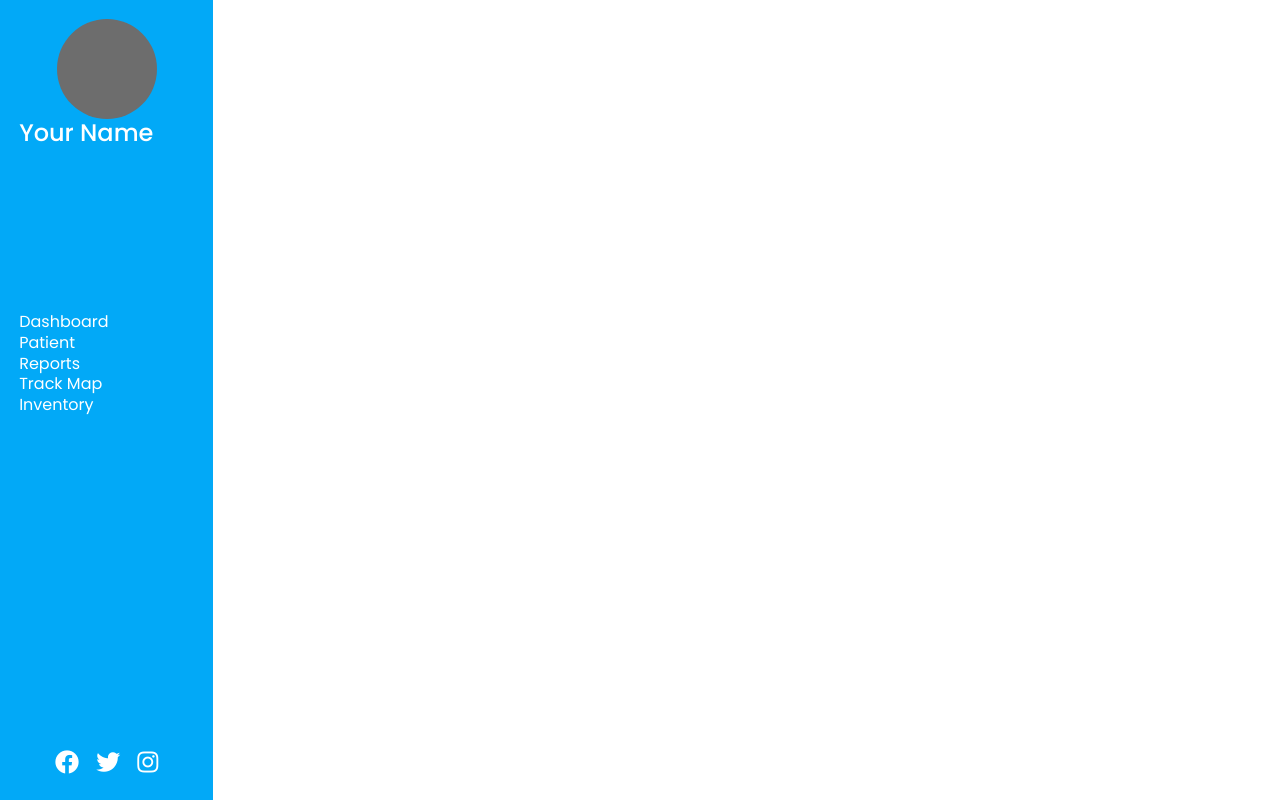
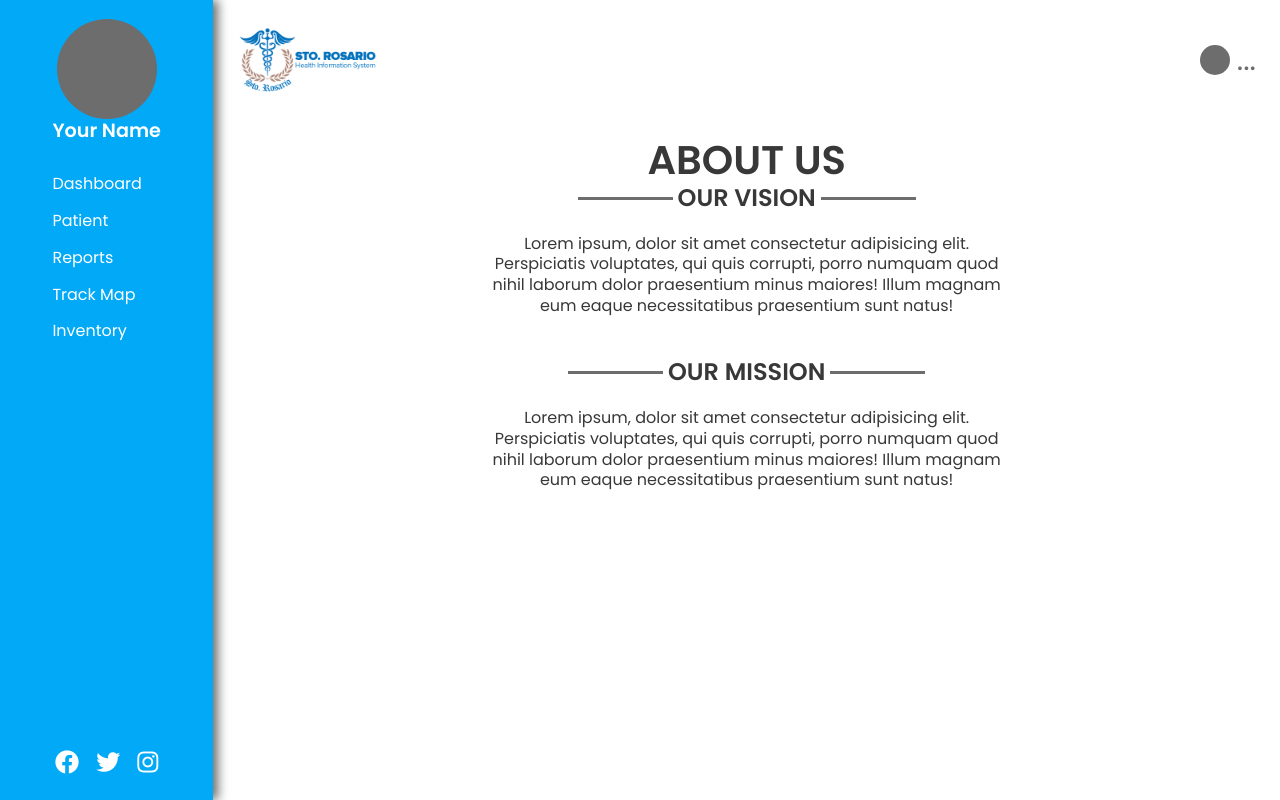
Before and after one commit to DevSelwynJay/capstone-project, a PHP site: page /about.html in a window 1280 px wide. Run offline with PHP 8.4, Linux system fonts and the light colour scheme; some libraries are stand-ins or nearby versions.

Commit message:
need to add icons

```diff
--- a/about.html
+++ b/about.html
@@ -17,17 +17,16 @@
     <title>About</title>
 </head>
 <body>
-
     <section class="about">
         <div class="container-fluid">
             <div class="row">
-                <div class="col-sm-2">
+                <div class="col-12 col-xs-12 col-sm-12 col-md-12 col-lg-2">
                    <div class="inner-sidenav">
+                    <div class="spacer">
                     <div class="profile">
                         <div class="profile-img"></div>
                         <h4>Your Name</h4>
                     </div>
-
                     <ul class="menu">
                         <li><a href="">Dashboard</a></li>
                         <li><a href="">Patient</a></li>
@@ -35,11 +34,7 @@
                         <li><a href="">Track Map</a></li>
                         <li><a href="">Inventory</a></li>
                     </ul>
-
-                    <div class="spacer">
-
                     </div>
-
                     <div class="social-media-links">
                         <i class="fab fa-facebook"></i>
                         <i class="fab fa-twitter"></i>
@@ -47,14 +42,49 @@
                     </div>
                    </div>
                 </div>
-                <div class="col-sm-10">
-                    <div>
-                        <span>Image</span>
+                <div class="col-12 col-xs-12 col-sm-12 col-md-12 col-lg-10">
+                    <div class="inner-page-content">
+                        <div class="col-sm-12">
+                        <div class="inner-page-nav">
+                            <div class="logo">
+                                <img src="img/HIS logo blue.png" alt="">
+                            </div>
+                            <div class="settings">
+                                <div class="circle"></div>
+                                <div class="dropdown-settings">
+                                    <span>...</span>
+                                </div>
+                            </div>
+                        </div>
+                        </div>
+                        <div class="col-sm-12">
+                            <div class="content">
+                            <h1>About Us</h1>
+                            <div>
+                                <div class="heading-holder">
+                                    <div class="line"></div>
+                                    <h2>our vision</h2>
+                                    <div class="line"></div>
+                                </div>
+                            </div>
+                            <br>
+                            <p>Lorem ipsum, dolor sit amet consectetur adipisicing elit. Perspiciatis voluptates, qui quis corrupti, porro numquam quod nihil laborum dolor praesentium minus maiores! Illum magnam eum eaque necessitatibus praesentium sunt natus!</p>
+                            <br><br>
+                            <div>
+                                <div class="heading-holder">
+                                    <div class="line"></div>
+                                    <h2>our mission</h2>
+                                    <div class="line"></div>
+                                </div>
+                            </div>
+                            <br>
+                            <p>Lorem ipsum, dolor sit amet consectetur adipisicing elit. Perspiciatis voluptates, qui quis corrupti, porro numquam quod nihil laborum dolor praesentium minus maiores! Illum magnam eum eaque necessitatibus praesentium sunt natus!</p>
+                            </div>
+                        </div>
                     </div>
                 </div>
             </div>
         </div>
     </section>
-
 </body>
 </html>
--- a/css/main.css
+++ b/css/main.css
@@ -1,9 +1,3 @@
-/*
-=====================
-add new styling here
-=====================
-*/
-
 /*
 =================
      Globals
@@ -371,6 +365,9 @@ input[type="radio"]{
   display: flex;
   flex-direction: column;
   justify-content: space-between;
+  moz-box-shadow: 5px 0 5px var(--third-color);
+  -webkit-box-shadow: 5px 0 5px var(--third-color);
+  box-shadow: 5px 0 10px var(--third-color);
 }
 .about .profile-img{
   height: 100px;
@@ -379,13 +376,23 @@ input[type="radio"]{
   margin: 0 auto;
   background-color:var(--third-color);
 }
+.about .menu{
+  margin-top: 2rem;
+}
 .about .menu li{
   list-style: none;
 }
 .about .menu li a{
   color: white;
+  margin: 1rem 0;
+  display: block;
+  text-decoration: none;
+  cursor: pointer;
 }
-
+.about .profile h4{
+  font-size: 1.2rem;
+  font-weight: 600;
+}
 .about .social-media-links{
   text-align: center;
 }
@@ -393,10 +400,71 @@ input[type="radio"]{
   font-size: 1.5rem;
   margin: .4rem;
 }
+.about .spacer{
+  margin: 0 auto;
+}
+.about .content, span{
+  color: var(--third-color);
+}
+.about .content h1, h2{
+  text-transform: uppercase;
+  font-weight: 700;
+}
+.about .content h2{
+  font-size: 1.5rem;
+}
+.about .logo img{
+  width: 9rem;
+}
+.about .inner-page-content{
+  width: 100%;
+  padding: 1rem;
+}
+.about .inner-page-content .content{
+  text-align: center;
+  color: #383838;;
+  padding: 2rem 0 0 0;
+}
+.about .inner-page-content .content .line{
+  width: 95px;
+  height: 3px;
+  background-color: var(--third-color);
+  margin: 0 .3rem;
+}
+.about .inner-page-content .content .heading-holder{
+  display: flex;
+  align-items: center;
+  justify-content: center;
+}
+.about .inner-page-content .content h2{
+  display: inline;
+}
+.about .inner-page-content .content p{
+  max-width: 50%;
+  margin: 0 auto;
+}
+.about .inner-page-content .settings{
+  display: flex;
+  align-items: center;
+}
+.about .inner-page-content .settings .circle{
+  height: 30px;
+  width: 30px;
+  border-radius: 100%;
+  margin-right: .4rem;
+  background-color: var(--third-color);
+}
+.about .inner-page-nav {
+  width: 100%;
+  padding: .5rem;
+  display: flex;
+  align-items: center;
+  justify-content: space-between;
+}
+.about .inner-page-content .dropdown-settings{
+  font-size: 1.9rem;
+}
 
-/*.toggle.ios, .toggle-on.ios, .toggle-off.ios { border-radius: 20rem; }
-.toggle.ios .toggle-handle { border-radius: 20rem; }
-*/
 
 /*
 =================
@@ -409,18 +477,24 @@ input[type="radio"]{
     display: none;
   }
 }
-
 @media (max-width: 768px) {
   section.login-form .hero-image {
     display: none;
   }
+  .about .inner-sidenav{
+    display: none;
+  }
+  .about .inner-page-content .content p{
+    max-width: 70%;
+  }
 }
-
 @media (max-width: 992px) {
+  .about .inner-sidenav{
+    display: none;
+  }
 }
-
 @media (min-width: 1200px) {
   .wrapper {
-    width: 50%;
+    width: 100%;
   }
 }
```
